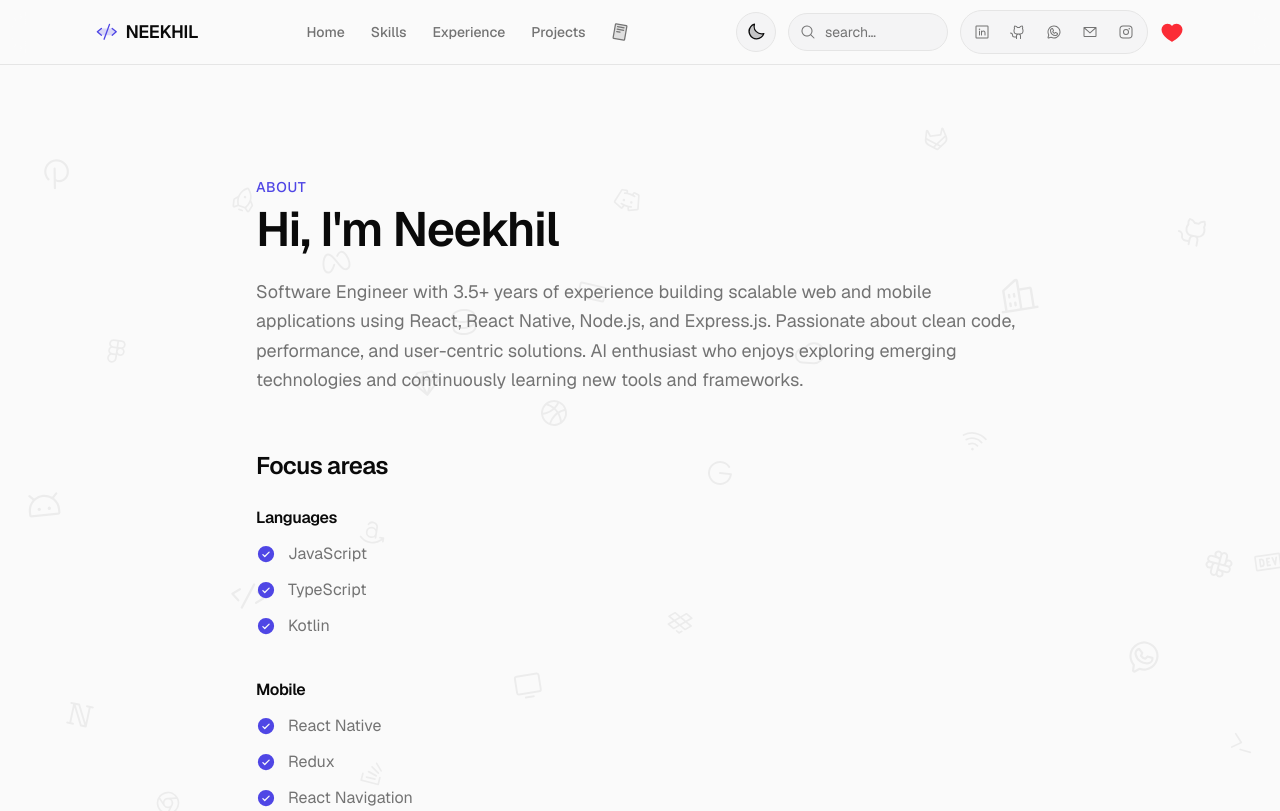
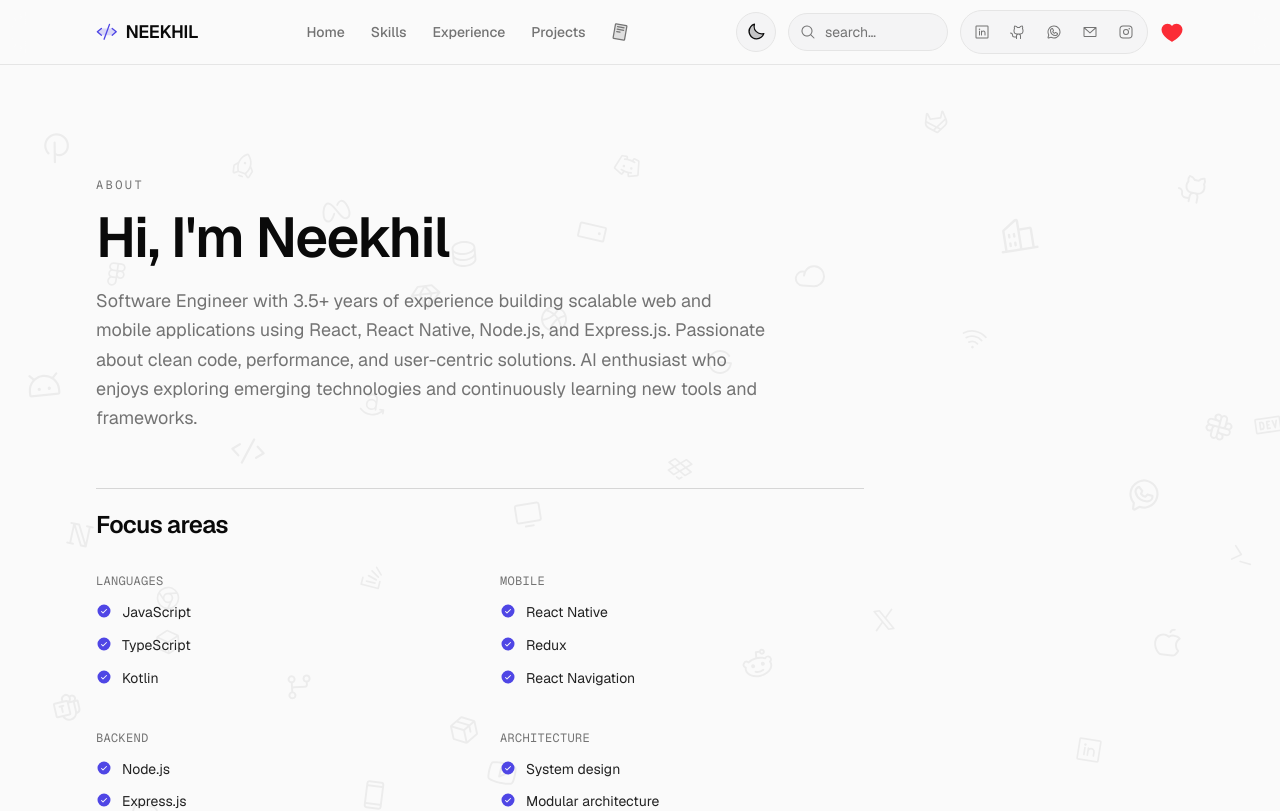
Before and after one commit to ineekhil/portfolio-software-engineer, a Next.js app: page /about in a window 1280 px wide. Shown: the top 811 px of the page. Built offline with nearby package versions, Linux system fonts and the light colour scheme.

Commit message:
all pages theme

```diff
--- a/app/about/page.tsx
+++ b/app/about/page.tsx
@@ -2,6 +2,7 @@ import type { Metadata } from "next";
 
 import { AboutSkills } from "@/components/about/about-skills";
 import { Container } from "@/components/ui/container";
+import { PageHeader } from "@/components/ui/page-header";
 import { Section } from "@/components/ui/section";
 import { SITE_BIO, SITE_NAME } from "@/lib/constants";
 
@@ -14,17 +15,13 @@ export default function AboutPage() {
   return (
     <Section className="pt-12 sm:pt-16">
       <Container>
-        <div className="mx-auto max-w-3xl">
-          <p className="text-accent text-center text-sm font-medium tracking-wider uppercase sm:text-left">
-            About
-          </p>
-          <h1 className="text-foreground mt-2 text-center text-4xl font-semibold tracking-tight sm:text-left sm:text-5xl">
-            Hi, I&apos;m {SITE_NAME}
-          </h1>
-          <p className="text-muted mt-6 text-center text-lg leading-relaxed sm:text-left">
-            {SITE_BIO}
-          </p>
-
+        <div className="max-w-3xl">
+          <PageHeader
+            eyebrow="About"
+            title={`Hi, I'm ${SITE_NAME}`}
+            description={SITE_BIO}
+            className="max-w-none"
+          />
           <AboutSkills />
         </div>
       </Container>
--- a/app/contact/page.tsx
+++ b/app/contact/page.tsx
@@ -3,6 +3,7 @@ import type { Metadata } from "next";
 import { ContactDetails } from "@/components/contact/contact-details";
 import { ContactForm } from "@/components/contact/contact-form";
 import { Container } from "@/components/ui/container";
+import { PageHeader } from "@/components/ui/page-header";
 import { Section } from "@/components/ui/section";
 
 export const metadata: Metadata = {
@@ -16,16 +17,12 @@ export default function ContactPage() {
       <Container>
         <div className="grid gap-10 sm:gap-12 lg:grid-cols-2 lg:gap-16">
           <div>
-            <p className="text-accent text-sm font-medium tracking-wider uppercase">
-              Contact
-            </p>
-            <h1 className="text-foreground mt-2 text-[clamp(1.875rem,4vw+1rem,3rem)] font-semibold tracking-tight sm:text-5xl">
-              Let&apos;s talk
-            </h1>
-            <p className="text-muted mt-4 text-lg">
-              Share a few details and I&apos;ll get back to you. Swap the demo
-              form handler for your production endpoint when you&apos;re ready.
-            </p>
+            <PageHeader
+              eyebrow="Contact"
+              title="Let's talk"
+              description="Whether you're hiring or have a project in mind, tell me a bit about it and I'll get back to you."
+              className="max-w-none"
+            />
             <ContactDetails />
           </div>
           <ContactForm />
--- a/app/experience/page.tsx
+++ b/app/experience/page.tsx
@@ -2,6 +2,7 @@ import type { Metadata } from "next";
 
 import { ExperienceCompaniesSection } from "@/components/experience/experience-companies-section";
 import { Container } from "@/components/ui/container";
+import { PageHeader } from "@/components/ui/page-header";
 import { Section } from "@/components/ui/section";
 import { SITE_NAME } from "@/lib/constants";
 
@@ -14,13 +15,12 @@ export default function ExperiencePage() {
   return (
     <Section className="pt-12 sm:pt-16">
       <Container>
-        <div className="mx-auto max-w-5xl">
-          <h1 className="text-foreground text-center text-4xl font-semibold tracking-tight sm:text-left sm:text-5xl">
-            Where I&apos;ve worked
-          </h1>
-
-          <ExperienceCompaniesSection />
-        </div>
+        <PageHeader
+          eyebrow="Experience"
+          title="Where I've worked"
+          description="Companies I've shipped production software with. Pick a logo to see the roles, what the team does, and a few highlights."
+        />
+        <ExperienceCompaniesSection />
       </Container>
     </Section>
   );
--- a/app/not-found.tsx
+++ b/app/not-found.tsx
@@ -6,7 +6,9 @@ export default function NotFound() {
   return (
     <div className="flex flex-1 flex-col items-center justify-center py-24">
       <Container className="text-center">
-        <p className="text-muted text-sm font-medium">404</p>
+        <p className="text-muted font-mono text-xs tracking-[0.2em] uppercase">
+          404
+        </p>
         <h1 className="text-foreground mt-2 text-3xl font-semibold tracking-tight">
           Page not found
         </h1>
--- a/app/projects/page.tsx
+++ b/app/projects/page.tsx
@@ -1,6 +1,7 @@
 import type { Metadata } from "next";
 
 import { Container } from "@/components/ui/container";
+import { PageHeader } from "@/components/ui/page-header";
 import { Section } from "@/components/ui/section";
 
 export const metadata: Metadata = {
@@ -13,14 +14,11 @@ export default function ProjectsPage() {
   return (
     <Section className="pt-12 sm:pt-16">
       <Container>
-        <div className="mx-auto max-w-2xl text-center">
-          <p className="text-accent text-sm font-medium tracking-wider uppercase">
-            Projects
-          </p>
-          <h1 className="text-foreground mt-2 text-4xl font-semibold tracking-tight sm:text-5xl">
-            Selected work
-          </h1>
-        </div>
+        <PageHeader
+          eyebrow="Projects"
+          title="Selected work"
+          description="A closer look at things I've designed and shipped — detailed case studies are on the way."
+        />
       </Container>
     </Section>
   );
--- a/components/about/about-skills.tsx
+++ b/components/about/about-skills.tsx
@@ -6,31 +6,34 @@ import { SKILL_CATEGORIES } from "@/lib/constants";
 
 export function AboutSkills() {
   return (
-    <>
-      <h2 className="text-foreground mt-14 text-center text-2xl font-semibold tracking-tight sm:text-left">
+    <div className="mt-14">
+      <h2 className="border-foreground/15 border-t pt-5 text-2xl font-semibold tracking-tight">
         Focus areas
       </h2>
-      <div className="mt-6 space-y-10">
+      <div className="mt-8 grid gap-x-10 gap-y-10 sm:grid-cols-2">
         {SKILL_CATEGORIES.map((category) => (
           <div key={category.title}>
-            <h3 className="text-foreground text-center text-base font-semibold tracking-tight sm:text-left">
+            <h3 className="text-muted font-mono text-xs tracking-wide uppercase">
               {category.title}
             </h3>
-            <ul className="mt-3 space-y-3">
+            <ul className="mt-3 space-y-2.5">
               {category.items.map((skill) => (
-                <li key={skill} className="text-muted flex items-start gap-3">
+                <li
+                  key={skill}
+                  className="text-foreground/90 flex items-start gap-2.5"
+                >
                   <CheckCircle
-                    className="text-accent mt-0.5 size-5 shrink-0"
+                    className="text-accent mt-0.5 size-4 shrink-0"
                     weight="fill"
                     aria-hidden
                   />
-                  <span>{skill}</span>
+                  <span className="text-sm leading-relaxed">{skill}</span>
                 </li>
               ))}
             </ul>
           </div>
         ))}
       </div>
-    </>
+    </div>
   );
 }
--- a/components/contact/contact-form.tsx
+++ b/components/contact/contact-form.tsx
@@ -52,7 +52,7 @@ export function ContactForm() {
   return (
     <form
       onSubmit={handleSubmit}
-      className="border-border bg-background space-y-5 rounded-2xl border p-5 shadow-sm sm:space-y-6 sm:p-8"
+      className="border-border bg-background space-y-5 rounded-2xl border p-5 sm:space-y-6 sm:p-8"
       noValidate
     >
       <div>
--- a/components/experience/experience-companies-section.tsx
+++ b/components/experience/experience-companies-section.tsx
@@ -222,8 +222,8 @@ export function ExperienceCompaniesSection() {
 
   return (
     <>
-      <div className="border-border bg-surface-muted/40 mt-10 w-full max-w-full overflow-x-hidden rounded-3xl border px-5 py-4 sm:px-6 sm:py-5 lg:px-8 lg:py-5">
-        <p className="text-muted text-xs font-medium tracking-wide uppercase">
+      <div className="border-border bg-surface-muted/40 mt-10 w-full max-w-full overflow-x-hidden rounded-2xl border px-5 py-4 sm:px-6 sm:py-5 lg:px-8 lg:py-5">
+        <p className="text-muted font-mono text-xs tracking-wide uppercase">
           Companies
         </p>
         <CompanyLogosWave
--- /dev/null
+++ b/components/ui/page-header.tsx
@@ -0,0 +1,32 @@
+import { cn } from "@/lib/utils";
+
+type PageHeaderProps = {
+  eyebrow: string;
+  title: string;
+  description?: string;
+  className?: string;
+};
+
+/** Editorial page header — mono eyebrow + big headline, left-aligned. */
+export function PageHeader({
+  eyebrow,
+  title,
+  description,
+  className,
+}: PageHeaderProps) {
+  return (
+    <header className={cn("max-w-4xl", className)}>
+      <p className="text-muted font-mono text-xs tracking-[0.2em] uppercase">
+        {eyebrow}
+      </p>
+      <h1 className="mt-4 text-[clamp(2.25rem,5vw,3.5rem)] leading-[1.02] font-semibold tracking-tight text-balance">
+        {title}
+      </h1>
+      {description ? (
+        <p className="text-muted mt-5 max-w-2xl text-base leading-relaxed sm:text-lg">
+          {description}
+        </p>
+      ) : null}
+    </header>
+  );
+}
```
Also changed, not shown: app/skills/page.tsx (+13 -16 lines).
